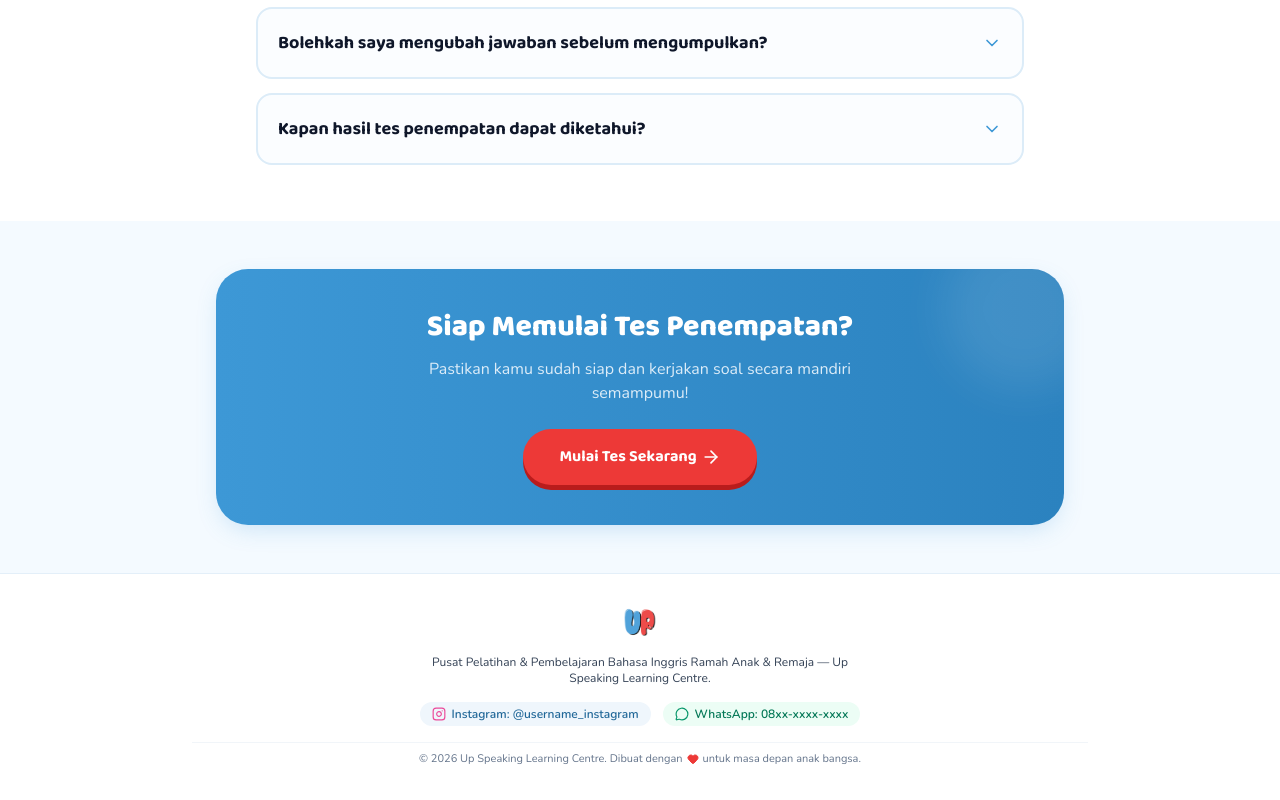
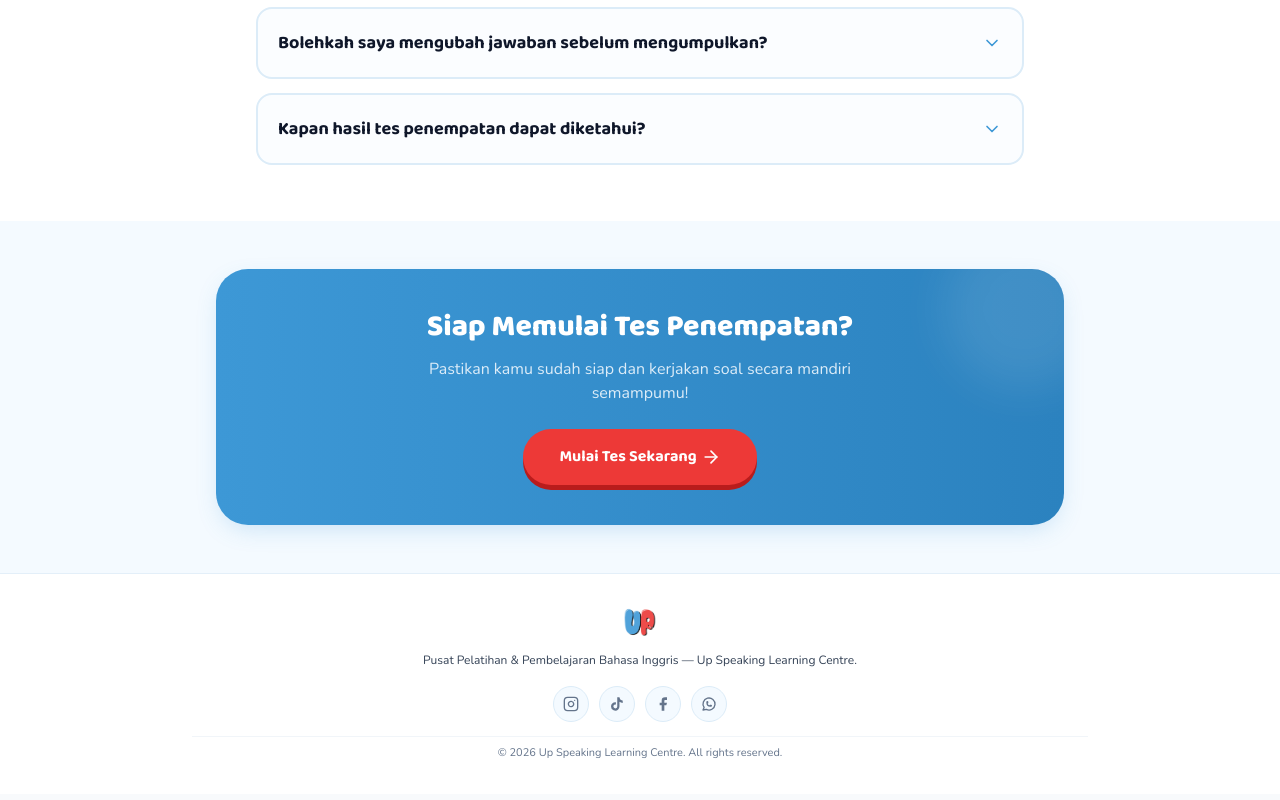
Before and after one commit to septianof/up-speaking, a Next.js app: page / in a window 1280 px wide. Shown: the part 1809-2609 px from the top of the page. Built offline with nearby package versions, Linux system fonts and the light colour scheme.

Commit message:
fix(ui): remove remaining tutor mentions, fix result wording and total count, streamline footer with social icons

```diff
--- a/src/app/page.tsx
+++ b/src/app/page.tsx
@@ -17,8 +17,6 @@ import {
   ArrowRight,
   HelpCircle,
   ChevronDown,
-  MessageCircle,
-  Heart,
 } from "lucide-react";
 
 const InstagramIcon: React.FC<{ className?: string }> = ({ className }) => (
@@ -34,6 +32,33 @@ const InstagramIcon: React.FC<{ className?: string }> = ({ className }) => (
     <rect width="20" height="20" x="2" y="2" rx="5" ry="5" />
     <path d="M16 11.37A4 4 0 1 1 12.63 8 4 4 0 0 1 16 11.37z" />
     <line x1="17.5" x2="17.51" y1="6.5" y2="6.5" />
+  </svg>
+);
+
+const TikTokIcon: React.FC<{ className?: string }> = ({ className }) => (
+  <svg viewBox="0 0 24 24" fill="currentColor" className={className}>
+    <path d="M19.59 6.69a4.83 4.83 0 0 1-3.77-4.25V2h-3.45v13.67a2.89 2.89 0 0 1-5.2 1.74 2.89 2.89 0 0 1 2.31-4.64c.298-.002.595.042.88.13V9.4a6.33 6.33 0 0 0-1-.08A6.34 6.34 0 0 0 3 15.66a6.34 6.34 0 0 0 10.82 4.48 6.3 6.3 0 0 0 1.86-4.47V8.71a8.21 8.21 0 0 0 4.91 1.64v-3.5a4.79 4.79 0 0 1-1-.16Z" />
+  </svg>
+);
+
+const FacebookIcon: React.FC<{ className?: string }> = ({ className }) => (
+  <svg viewBox="0 0 24 24" fill="currentColor" className={className}>
+    <path d="M18 2h-3a5 5 0 0 0-5 5v3H7v4h3v8h4v-8h3l1-4h-4V7a1 1 0 0 1 1-1h3z" />
+  </svg>
+);
+
+const WhatsAppIcon: React.FC<{ className?: string }> = ({ className }) => (
+  <svg
+    viewBox="0 0 24 24"
+    fill="none"
+    stroke="currentColor"
+    strokeWidth="2"
+    strokeLinecap="round"
+    strokeLinejoin="round"
+    className={className}
+  >
+    <path d="M3 21l1.65-3.8a9 9 0 1 1 3.4 2.9L3 21" />
+    <path d="M9 10a.5.5 0 0 0 1 0V9a.5.5 0 0 0-1 0v1a5 5 0 0 0 5 5h1a.5.5 0 0 0 0-1h-1a.5.5 0 0 0 0 1" />
   </svg>
 );
 
@@ -368,10 +393,9 @@ export default function Home() {
         </section>
       </main>
 
-      {/* FOOTER HANGAT */}
+      {/* FOOTER BERSIH & MINIMALIS */}
       <footer className="w-full border-t border-primary-100/80 py-8 px-6 bg-surface-white text-center">
-        <div className="max-w-4xl mx-auto flex flex-col items-center gap-4">
-          <div className="flex items-center gap-2">
+        <div className="max-w-4xl mx-auto flex flex-col items-center gap-3.5">
           <Image
             src="/images/logo.png"
             alt="Up Speaking Logo"
@@ -379,28 +403,53 @@ export default function Home() {
             height={34}
             className="h-8 w-auto object-contain opacity-90"
           />
+
+          <p className="text-xs text-text-secondary max-w-md">
+            Pusat Pelatihan & Pembelajaran Bahasa Inggris — Up Speaking Learning Centre.
+          </p>
+
+          {/* Deretan Tombol Ikon Sosial Media Minimalis */}
+          <div className="flex items-center justify-center gap-2.5 pt-1">
+            <a
+              href={SITE_CONFIG.socials.instagram}
+              target="_blank"
+              rel="noopener noreferrer"
+              aria-label="Instagram Up Speaking"
+              className="w-9 h-9 rounded-full bg-sky-soft hover:bg-pink-50 text-slate-500 hover:text-pink-600 flex items-center justify-center transition-all border border-primary-100 shadow-2xs hover:scale-110 active:scale-95 cursor-pointer"
+            >
+              <InstagramIcon className="w-4 h-4" />
+            </a>
+            <a
+              href={SITE_CONFIG.socials.tiktok}
+              target="_blank"
+              rel="noopener noreferrer"
+              aria-label="TikTok Up Speaking"
+              className="w-9 h-9 rounded-full bg-sky-soft hover:bg-slate-900 text-slate-500 hover:text-white flex items-center justify-center transition-all border border-primary-100 shadow-2xs hover:scale-110 active:scale-95 cursor-pointer"
+            >
+              <TikTokIcon className="w-4 h-4" />
+            </a>
+            <a
+              href={SITE_CONFIG.socials.facebook}
+              target="_blank"
+              rel="noopener noreferrer"
+              aria-label="Facebook Up Speaking"
+              className="w-9 h-9 rounded-full bg-sky-soft hover:bg-blue-50 text-slate-500 hover:text-blue-600 flex items-center justify-center transition-all border border-primary-100 shadow-2xs hover:scale-110 active:scale-95 cursor-pointer"
+            >
+              <FacebookIcon className="w-4 h-4" />
+            </a>
+            <a
+              href={SITE_CONFIG.socials.whatsapp}
+              target="_blank"
+              rel="noopener noreferrer"
+              aria-label="WhatsApp Up Speaking"
+              className="w-9 h-9 rounded-full bg-sky-soft hover:bg-emerald-50 text-slate-500 hover:text-emerald-600 flex items-center justify-center transition-all border border-primary-100 shadow-2xs hover:scale-110 active:scale-95 cursor-pointer"
+            >
+              <WhatsAppIcon className="w-4 h-4" />
+            </a>
           </div>
 
-          <p className="text-xs text-text-secondary max-w-md">
-            Pusat Pelatihan & Pembelajaran Bahasa Inggris Ramah Anak & Remaja — Up Speaking Learning Centre.
-          </p>
-
-          {/* Kontak Lembaga Placeholder */}
-          <div className="flex flex-wrap items-center justify-center gap-3 text-xs font-semibold text-text-muted">
-            <span className="inline-flex items-center gap-1.5 px-3 py-1 rounded-full bg-primary-50 text-primary-700">
-              <InstagramIcon className="w-3.5 h-3.5 text-pink-500" />
-              <span>Instagram: {SITE_CONFIG.instagram.handle}</span>
-            </span>
-            <span className="inline-flex items-center gap-1.5 px-3 py-1 rounded-full bg-emerald-50 text-emerald-700">
-              <MessageCircle className="w-3.5 h-3.5 text-emerald-600" />
-              <span>WhatsApp: {SITE_CONFIG.whatsapp.display}</span>
-            </span>
-          </div>
-
-          <p className="text-[11px] text-text-muted pt-2 border-t border-slate-100 w-full flex items-center justify-center gap-1">
-            <span>&copy; {new Date().getFullYear()} {SITE_CONFIG.name}. Dibuat dengan</span>
-            <Heart className="w-3 h-3 text-accent-500 fill-accent-500 inline" />
-            <span>untuk masa depan anak bangsa.</span>
+          <p className="text-[11px] text-text-muted pt-2 border-t border-slate-100 w-full">
+            &copy; {new Date().getFullYear()} {SITE_CONFIG.name}. All rights reserved.
           </p>
         </div>
       </footer>
--- a/src/app/result/page.tsx
+++ b/src/app/result/page.tsx
@@ -88,6 +88,11 @@ export default function ResultPage() {
     const secs = totalSeconds % 60;
     return `${mins} menit ${secs} detik`;
   };
+
+  const totalQuestionsDisplay =
+    session.totalQuestions === 25 && Object.keys(session.answers || {}).length <= 10
+      ? 10
+      : session.totalQuestions || 10;
 
   return (
     <div className="min-h-screen bg-sky-soft text-text-primary font-kid flex flex-col justify-between selection:bg-sun-100 selection:text-primary-800">
@@ -202,7 +207,7 @@ export default function ResultPage() {
               Terima Kasih, {session.fullName}! ⭐
             </h1>
             <p className="text-xs sm:text-sm text-text-secondary max-w-md mx-auto mb-4 sm:mb-5 leading-relaxed">
-              Jawaban tes penempatanmu sudah tersimpan aman di sistem.
+              Lembar jawabanmu telah berhasil dikumpulkan dan akan segera dinilai.
             </p>
 
             {/* Details Box */}
@@ -220,7 +225,7 @@ export default function ResultPage() {
               <div className="flex items-center justify-between pb-1.5 border-b border-primary-100/60">
                 <span className="text-text-muted">Total Soal Terisi</span>
                 <span className="font-bold text-text-primary">
-                  {Object.keys(session.answers || {}).length} dari {session.totalQuestions || 10} Soal
+                  {Object.keys(session.answers || {}).length} dari {totalQuestionsDisplay} Soal
                 </span>
               </div>
 
--- a/src/app/test/page.tsx
+++ b/src/app/test/page.tsx
@@ -220,6 +220,7 @@ export default function TestPage() {
     try {
       const completedSession: StudentSession = {
         ...session,
+        totalQuestions: totalQuestions,
         status: "COMPLETED",
         completedAt: new Date().toISOString(),
       };
--- a/src/components/student/LoginModal.tsx
+++ b/src/components/student/LoginModal.tsx
@@ -66,7 +66,7 @@ export const LoginModal: React.FC<LoginModalProps> = ({ isOpen, onClose }) => {
         targetLevel: "ELEMENTARY", // Mock default
         status: "IN_PROGRESS",
         currentQuestionIndex: 0,
-        totalQuestions: 25,
+        totalQuestions: 10,
         answers: {},
         elapsedSeconds: 0,
         deviceToken: "dev_" + Math.random().toString(36).substring(2, 9),
--- a/src/components/student/SubmitConfirmModal.tsx
+++ b/src/components/student/SubmitConfirmModal.tsx
@@ -3,7 +3,7 @@
 import React from "react";
 import { Modal, Button } from "@/components/ui";
 import { Mascot } from "@/components/student/Mascot";
-import { CheckCircle, AlertTriangle, Sparkles } from "lucide-react";
+import { CheckCircle, AlertTriangle } from "lucide-react";
 
 export interface SubmitConfirmModalProps {
   isOpen: boolean;
@@ -67,13 +67,6 @@ export const SubmitConfirmModal: React.FC<SubmitConfirmModalProps> = ({
           </div>
         )}
 
-        <div className="text-xs sm:text-sm text-text-muted bg-sky-soft p-3.5 rounded-2xl border border-primary-100 flex items-center gap-2">
-          <Sparkles className="w-4 h-4 text-primary-500 shrink-0" />
-          <p className="leading-tight">
-            Setelah dikumpulkan, Kak Tutor akan mengevaluasi hasilmu.
-          </p>
-        </div>
-
         {/* Action Buttons: Simetris 50:50 */}
         <div className="grid grid-cols-2 gap-3 pt-2">
           <Button
--- a/src/lib/site-config.ts
+++ b/src/lib/site-config.ts
@@ -1,15 +1,12 @@
 /**
- * Konfigurasi publik lembaga.
- * TODO: Ganti nilai placeholder di bawah dengan data resmi Up Speaking.
+ * Konfigurasi publik lembaga Up Speaking.
  */
 export const SITE_CONFIG = {
   name: "Up Speaking Learning Centre",
-  instagram: {
-    handle: "@username_instagram", // TODO: ganti dengan username Instagram resmi
-    url: "", // TODO: isi URL profil, contoh https://instagram.com/namaakun
-  },
-  whatsapp: {
-    display: "08xx-xxxx-xxxx", // TODO: ganti dengan nomor WhatsApp resmi
-    url: "", // TODO: isi tautan, contoh https://wa.me/628xxxxxxxxxx
+  socials: {
+    instagram: "https://www.instagram.com/upspeaking",
+    tiktok: "https://www.tiktok.com/@upspeaking",
+    facebook: "https://www.facebook.com/upspeaking",
+    whatsapp: "https://wa.me/6281234567890",
   },
 } as const;
```
Lines whose indentation alone changed are shown as unchanged.
